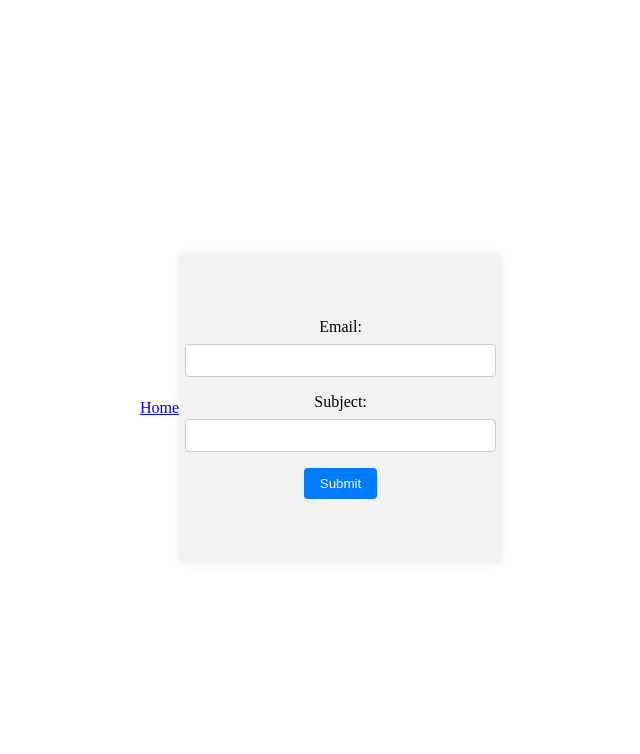
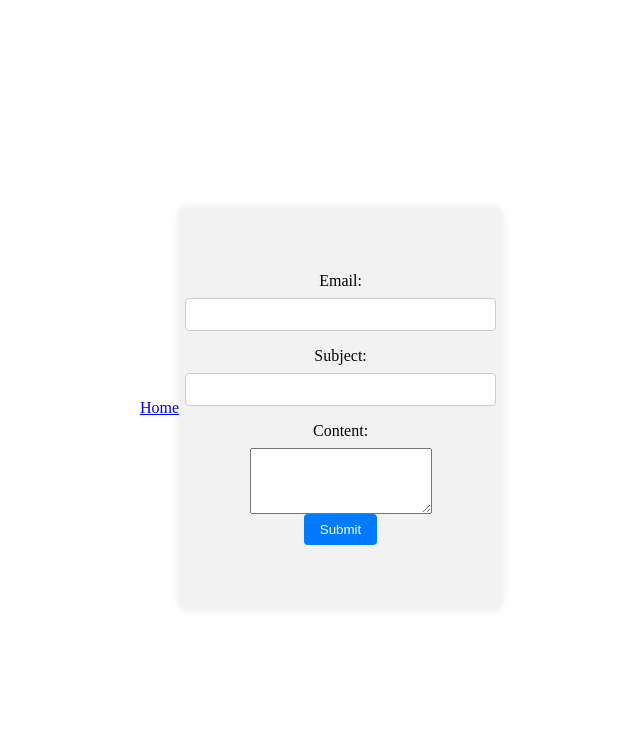
Before and after one commit to Olischio/Epost, a Flask app: page /send-email in a window 1280 px wide. Shown: the top 754 px of the page, without its empty margins (319-959 px from the left). Run offline with Flask 3, Linux system fonts and the light colour scheme.

Commit message:
Du kan nå sende content i email

```diff
--- a/flask_server/server.py
+++ b/flask_server/server.py
@@ -22,10 +22,14 @@ def form():
 def submit_form():
     email = request.form['email']
     subject = request.form['subject']
+    content = request.form['content']
 
-    result = send_email(email, subject)
+    if not email or not subject or not content:
+        return 'Neither Email, Subject nor Content can be empty'
 
-    return f'Email: {email}, Subject: {subject} {result}'
+    result = send_email(email, subject, content)
+
+    return f'Email: {email}, Subject: {subject} {result} {content}'
 
 @app.route('/somepicture.jpeg')
 def serve_image():
@@ -68,7 +72,7 @@ def show_log():
     # return render_template('log.html', log_content=log_content)
 
 
-def send_email(receiver_email, subject):
+def send_email(receiver_email, subject, content):
     # Email configuration
     sender_email = 'oliver.schiott@outlook.com'
     # receiver_email = 'oliver.schiott@outlook.com'
@@ -98,6 +102,7 @@ def send_email(receiver_email, subject):
 
         <p>This is the tracking image:</p>
         <img src="{0}">
+        <p>{1}</p>
         <p>This email includes tracking technology to gather statistical data on delivery and open rates. By opening this email, you consent to the collection and analysis of your interaction with the message. We use this information to enhance our communication and provide you with tailored content.
 
         If you wish to opt out of tracking, you can unsubscribe here. Disabling the loading of external images in your email client settings will also prevent tracking.</p>
@@ -105,7 +110,7 @@ def send_email(receiver_email, subject):
     </html>
     '''
 
-    html_content=html_content.format(image_url)
+    html_content=html_content.format(image_url, content)
 
     # Attach HTML content to the email message
     message.attach(MIMEText(html_content, 'html'))
--- a/flask_server/templates/send-email.html
+++ b/flask_server/templates/send-email.html
@@ -58,6 +58,8 @@
             <input type="email" id="email" name="email">
             <label for="subject">Subject:</label>
             <input type="text" id="subject" name="subject">
+            <label for="content">Content:</label>
+            <textarea id="content" name="content" rows="4"></textarea>
             <input type="submit" value="Submit">
         </form>
     </div>
```
